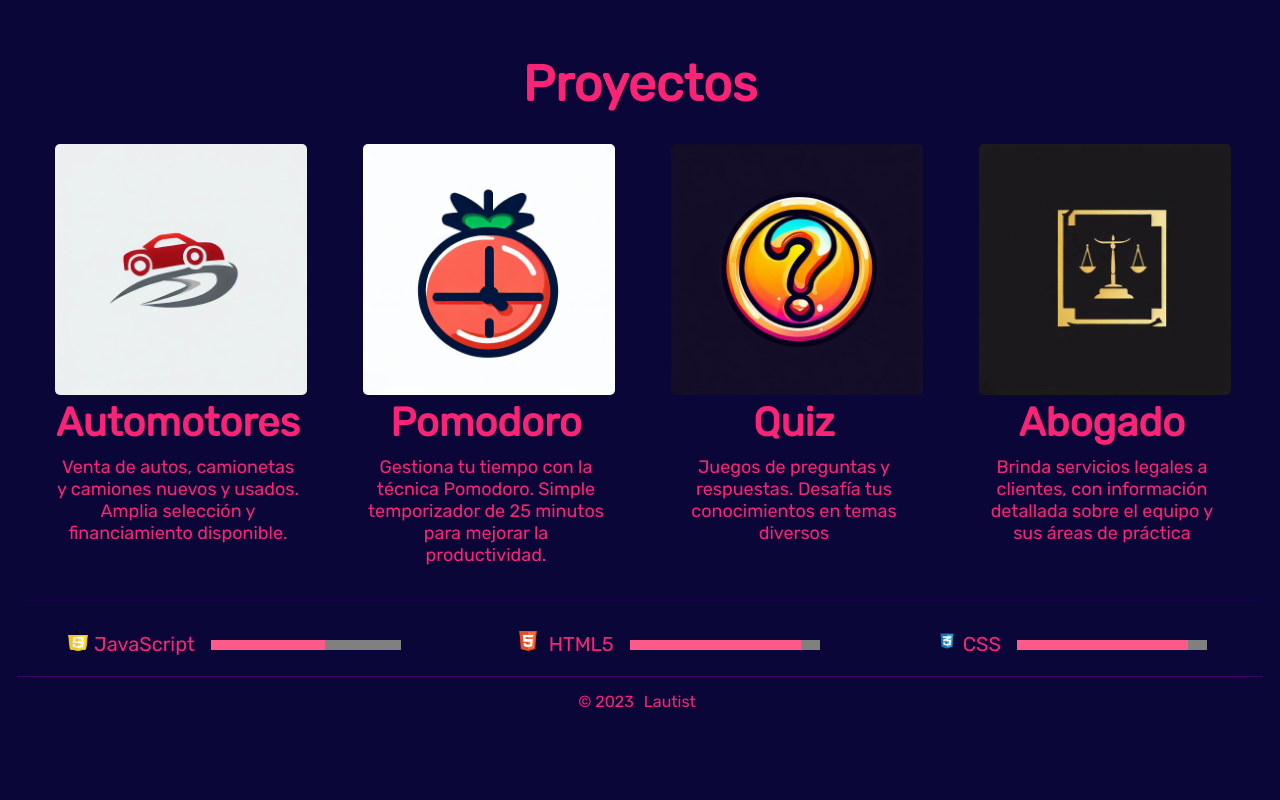
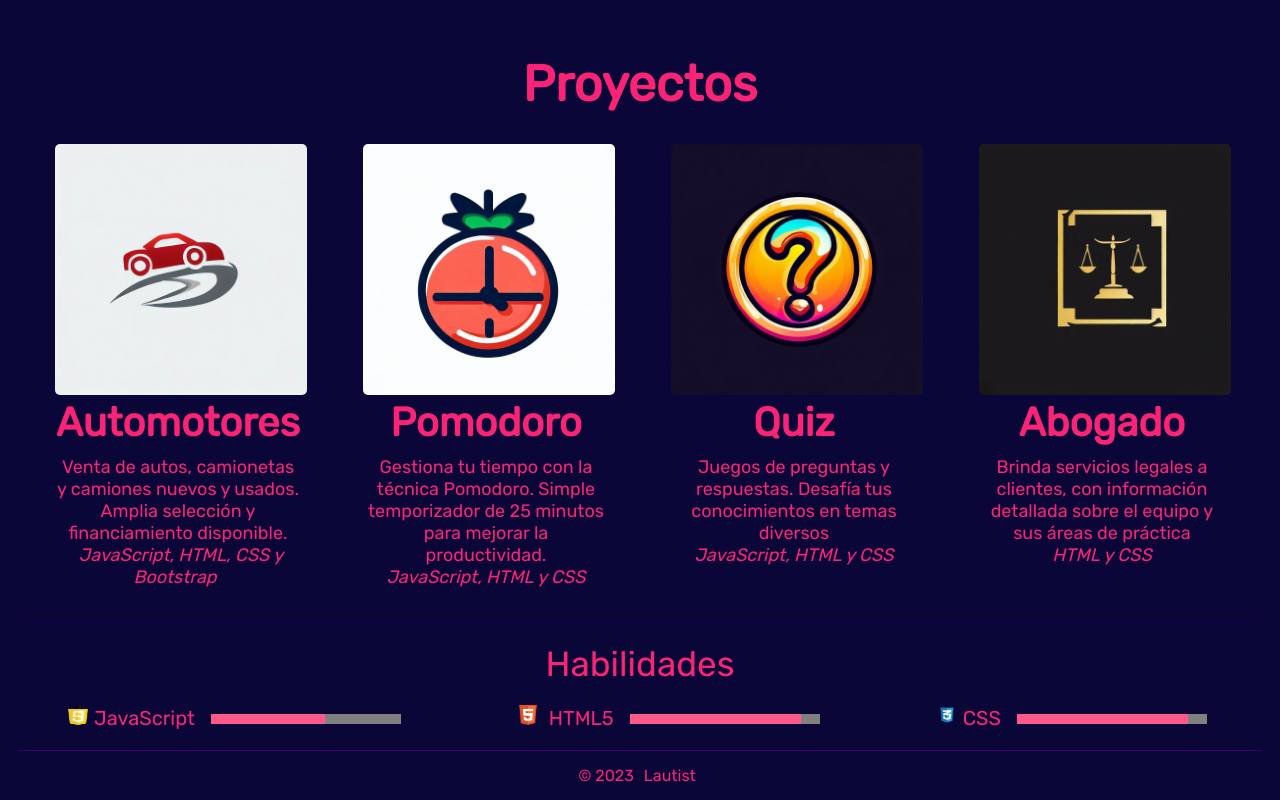
Before and after one commit to lautist/Portafolio-Lautaro-Stefanini, a plain HTML site: page index.html in a window 1280 px wide. Shown: the part 520-1320 px from the top of the page. Before the commit the page ends 1246 px from the top, so only its background shows below. Drawn offline with Linux system fonts and the light colour scheme.

Commit message:
Pre-Finalizacion Queda ultimar detalles mas la foto

```diff
--- a/index.html
+++ b/index.html
@@ -12,7 +12,7 @@
     <link rel="preconnect" href="https://fonts.googleapis.com">
     <link rel="preconnect" href="https://fonts.gstatic.com" crossorigin>
     <link href="https://fonts.googleapis.com/css2?family=Rubik&display=swap" rel="stylesheet">
-    <link rel="shortcut icon" href="img/LOGO lautist.jpg" type="image/x-icon" style="border-radius: 15%;">
+    <link rel="shortcut icon" href="img/logo-redondeado.png" type="image/x-icon" style="border-radius: 15%;">
     <script src="https://kit.fontawesome.com/a5022cea6f.js" crossorigin="anonymous"></script>
     <title>Lautaro Stefanini</title>
 </head>
@@ -26,7 +26,7 @@
                 <div id="nav-main-color" class="nav-main">
                     <a href="https://github.com/lautist"><i class="fa-brands fa-github"></i> GitHub</a>
                     <a href="https://www.linkedin.com/in/lautaro-stefanini-68a0aa215/"><i class="fa-brands fa-linkedin"></i> LinkedIn</a>
-                    <a href="stefaninilautaro@gmail.com"><i class="fa-solid fa-envelope"></i> Gmail</a>
+                    <a href=mailto:"stefaninilautaro@gmail.com"><i class="fa-solid fa-envelope"></i> Gmail</a>
                 </div>
             </nav>
         <div class="hd">
@@ -49,7 +49,7 @@
                         <img id="imgccA" class="img-card shadow-drop-center" src="img/logoautomovil.jpg" alt="#">
                         <div>
                             <h3>Automotores</h3>
-                            <p class="cc-card">Venta de autos, camionetas y camiones nuevos y usados. Amplia selección y financiamiento disponible.</p>
+                            <p class="cc-card">Venta de autos, camionetas y camiones nuevos y usados. Amplia selección y financiamiento disponible.<br><em>JavaScript, HTML, CSS y Bootstrap</em></p>
                         </div>
                     </a>
                 </div>
@@ -59,7 +59,7 @@
                         <img id="imgccB" class="img-card shadow-drop-center" src="img/logopomodoro.jpg" alt="#">
                         <div>
                             <h3>Pomodoro</h3>
-                            <p class="cc-card">Gestiona tu tiempo con la técnica Pomodoro. Simple temporizador de 25 minutos para mejorar la productividad.</p>
+                            <p class="cc-card">Gestiona tu tiempo con la técnica Pomodoro. Simple temporizador de 25 minutos para mejorar la productividad.<br><em>JavaScript, HTML y CSS</em></p>
                         </div>
                     </a>
                 </div>
@@ -69,7 +69,7 @@
                         <img id="imgccC" class="img-card shadow-drop-center" src="img/logoquiz.jpg" alt="#">
                         <div>
                             <h3>Quiz</h3>
-                            <p class="cc-card">Juegos de preguntas y respuestas. Desafía tus conocimientos en temas diversos</p>
+                            <p class="cc-card">Juegos de preguntas y respuestas. Desafía tus conocimientos en temas diversos<br><em>JavaScript, HTML y CSS</em></p>
                         </div>
                     </a>
                 </div>
@@ -79,7 +79,7 @@
                         <img id="imgccD" class="img-card shadow-drop-center"  src="img/logoabogado.jpg" alt="#">
                         <div>
                             <h3>Abogado</h3>
-                            <p class="cc-card">Brinda servicios legales a clientes, con información detallada sobre el equipo y sus áreas de práctica</p>
+                            <p class="cc-card">Brinda servicios legales a clientes, con información detallada sobre el equipo y sus áreas de práctica<br><em>HTML y CSS</em></p>
                         </div>
                     </a>
                 </div>
@@ -88,6 +88,7 @@
 
 
         <div class="plusInfo animated">
+            <h3 class="inf-hb">Habilidades</h3>
             <div class="info1">
 
                 <p class="inf" ><img class="img-info" src="img/iconjs.png" alt="Javascript">JavaScript <progress id="my-progress-bar" class="label" max="100" value="60">60%</progress></p>
--- a/style.css
+++ b/style.css
@@ -204,6 +204,11 @@ progress{
     padding: 5px;
 
 }
+
+.inf-hb{
+    font-size: 35px;
+    font-weight: 500;
+}
 /* End Information */
 
 /* footer */
```
Also changed, not shown: img/logo-redondeado.png (added).
